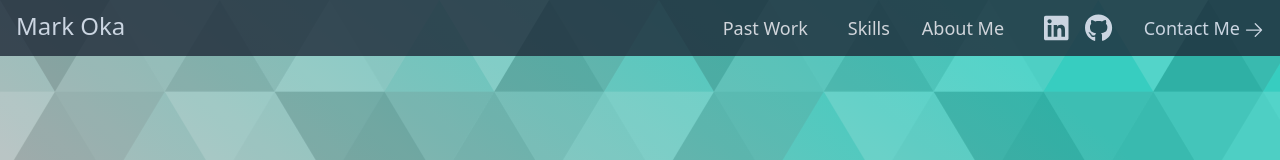
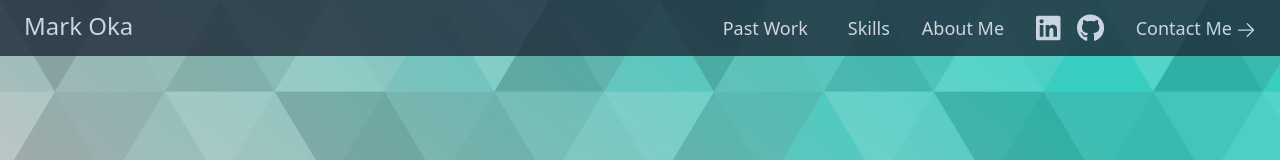
Before and after one commit to markoka101/portfolio, a React (Create React App) app: page / in a window 1280 px wide. Shown: the top 160 px of the page. Built offline with nearby package versions, Linux system fonts and the light colour scheme.

Commit message:
changed default  styling from flowbite

```diff
--- a/src/components/Navbar.js
+++ b/src/components/Navbar.js
@@ -7,8 +7,55 @@ import { faLinkedin, faGithub } from "@fortawesome/free-brands-svg-icons";
 
 export default function NavbarComponent() {
     const navigate = useNavigate();
+
+    const customTheme = {
+        root: {
+            base: "!bg-gray-800 !bg-opacity-80 sticky top-0 z-10 px-0 py-2.5 sm:px-4",
+            rounded: {
+                on: "rounded",
+                off: "",
+            },
+            bordered: {
+                on: "border",
+                off: "",
+            },
+            inner: {
+                base: "mx-0 px-2 flex flex-wrap items-center justify-between min-w-full",
+                fluid: {
+                    on: "",
+                    off: "container",
+                },
+            },
+        },
+        brand: {
+            base: "flex items-center",
+        },
+        collapse: {
+            base: "w-full md:block md:w-auto",
+            list: "mt-4 flex flex-col md:mt-0 md:flex-row md:space-x-8 md:text-sm md:font-medium",
+            hidden: {
+                on: "hidden",
+                off: "",
+            },
+        },
+        link: {
+            base: "block py-2 pl-3 pr-4 md:p-0",
+            active: {
+                on: "bg-cyan-700 text-white dark:text-white md:bg-transparent md:text-cyan-700",
+                off: "border-b border-gray-100 text-gray-700 hover:bg-gray-50 dark:border-gray-700 dark:text-gray-400 dark:hover:bg-gray-700 dark:hover:text-white md:border-0 md:hover:bg-transparent md:hover:text-cyan-700 md:dark:hover:bg-transparent md:dark:hover:text-white",
+            },
+            disabled: {
+                on: "text-gray-400 hover:cursor-not-allowed dark:text-gray-600",
+                off: "",
+            },
+        },
+        toggle: {
+            base: "inline-flex items-center rounded-lg p-2 text-sm text-gray-500 hover:bg-gray-100 focus:outline-none focus:ring-2 focus:ring-gray-200 dark:text-gray-400 dark:hover:bg-gray-700 dark:focus:ring-gray-600 md:hidden",
+            icon: "h-6 w-6 shrink-0",
+        },
+    };
     return (
-        <Navbar className="!bg-gray-800 !bg-opacity-80 sticky top-0 z-10 justify-between flex min-w-full">
+        <Navbar theme={customTheme}>
             <Navbar.Brand>
                 <button
                     className=" font-medium text-slate-300 hover:text-white mb-1 text-2xl transition-colors duration-300 ease-in-out"
@@ -49,7 +96,7 @@ export default function NavbarComponent() {
                 <div className="flex flex-row justify-end md:my-0 lg:my-0 my-2 mr-2">
                     <a
                         href="https://www.linkedin.com/in/mark-oka/"
-                        className="mx-2 hover:text-white text-slate-300 transition-colors duration-200 ease-in-out flex items-center"
+                        className="mr-2 hover:text-white text-slate-300 transition-colors duration-200 ease-in-out flex items-center"
                     >
                         <FontAwesomeIcon icon={faLinkedin} size="2x" />
                     </a>
```
